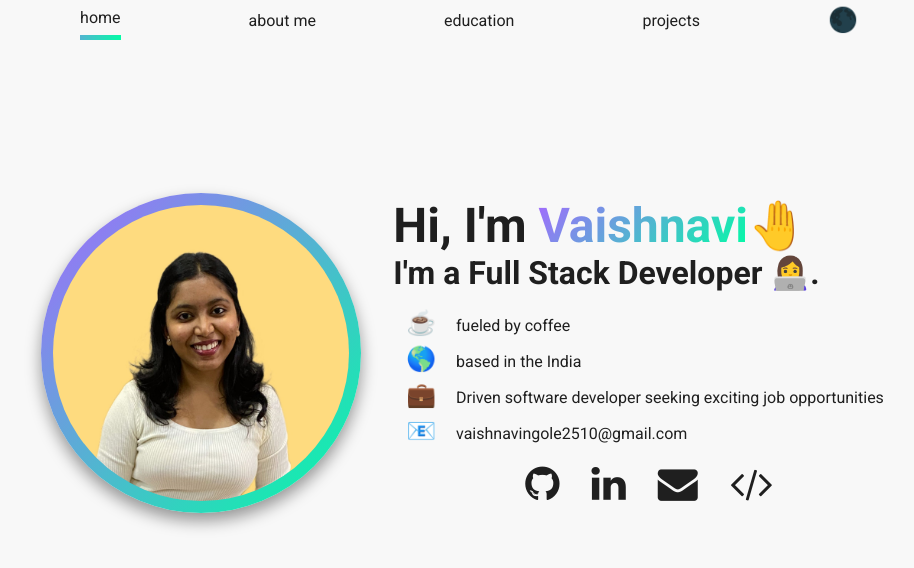
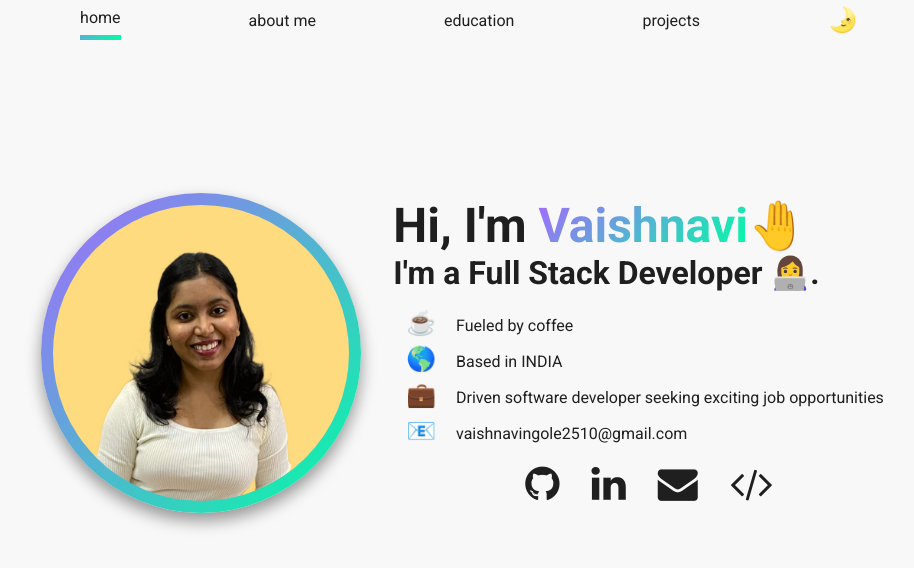
Before and after one commit to vaishnaviingole/vaishnavi-portfolio-website, a React (Create React App) app: page / in a window 1280 px wide. Shown: the top 568 px of the page, without its empty margins (171-1085 px from the left). Built offline with nearby package versions, Linux system fonts and the light colour scheme; the HTML template or start-up script is replaced by a standard one.

Commit message:
changes don in navbar

```diff
--- a/package.json
+++ b/package.json
@@ -2,7 +2,7 @@
   "name": "portfolioTemplate",
   "version": "2.0.0",
   "private": true,
-  "homepage": "https://vaishnavi-portfolio-website.vercel.app/",
+  "homepage": "./",
   "dependencies": {
     "@emotion/react": "^11.9.0",
     "@emotion/styled": "^11.8.1",
--- a/src/components/home/Toggler.js
+++ b/src/components/home/Toggler.js
@@ -8,9 +8,9 @@ export default function Toggler({darkMode, handleClick}) {
       <Box fontSize={'1.5rem'} sx={{cursor: 'pointer', ":hover": {transform: 'translateY(-3px)', transition: transition}}}>
          {
             darkMode ?
-               <span onClick={handleClick} aria-label="Full Moon" role="img">🌕</span>
+               <span onClick={handleClick} aria-label="Full Moon" role="img">🌞</span>
                :
-               <span onClick={handleClick} aria-label="New Moon" role="img">🌑</span>
+               <span onClick={handleClick} aria-label="New Moon" role="img">🌛</span>
          }
       </Box>
    )
--- a/src/info/Info.js
+++ b/src/info/Info.js
@@ -33,11 +33,11 @@ export const info = {
     miniBio: [ // these are just some "tidbits" about yourself. You can look at mine https://paytonjewell.github.io/#/ for an example if you'd like
         {
             emoji: '☕',
-            text: 'fueled by coffee'
+            text: 'Fueled by coffee'
         },
         {
             emoji: '🌎',
-            text: 'based in the India'
+            text: 'Based in  INDIA'
         },
         {
             emoji: "💼",
```
